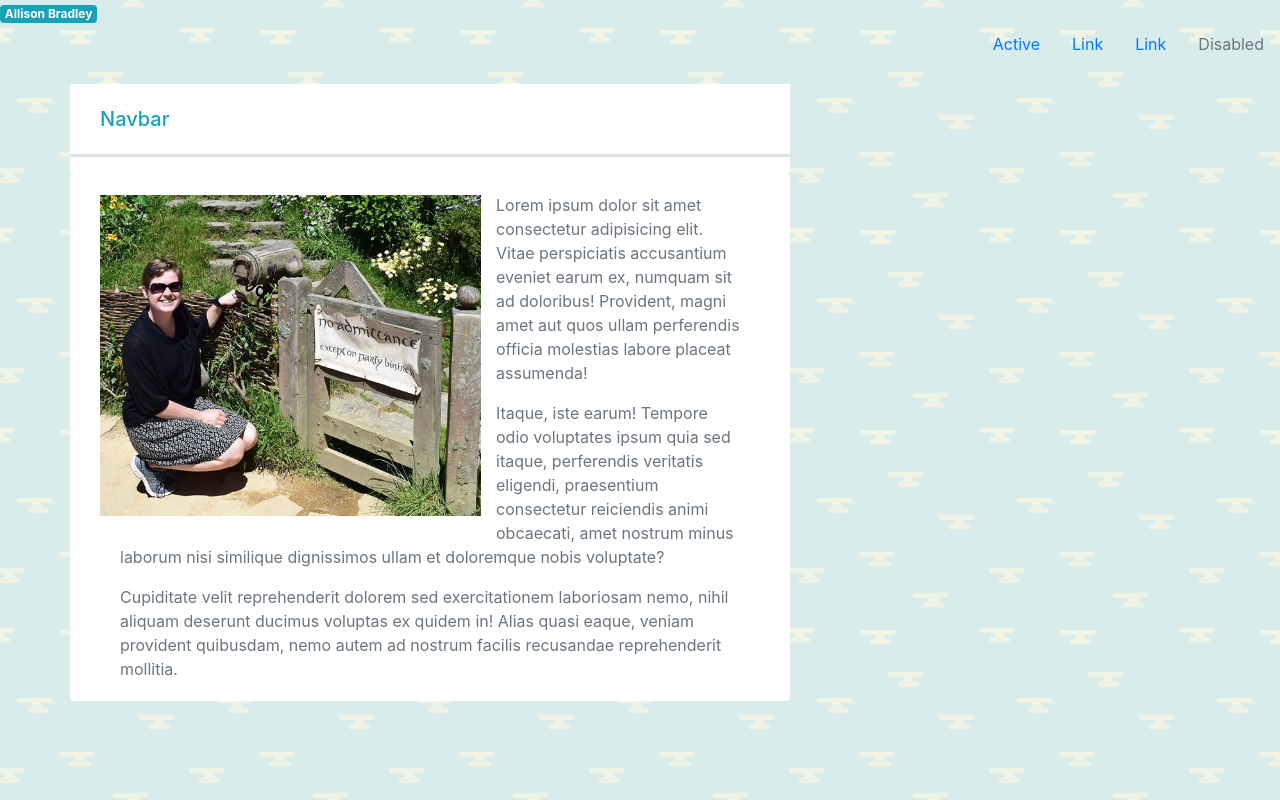
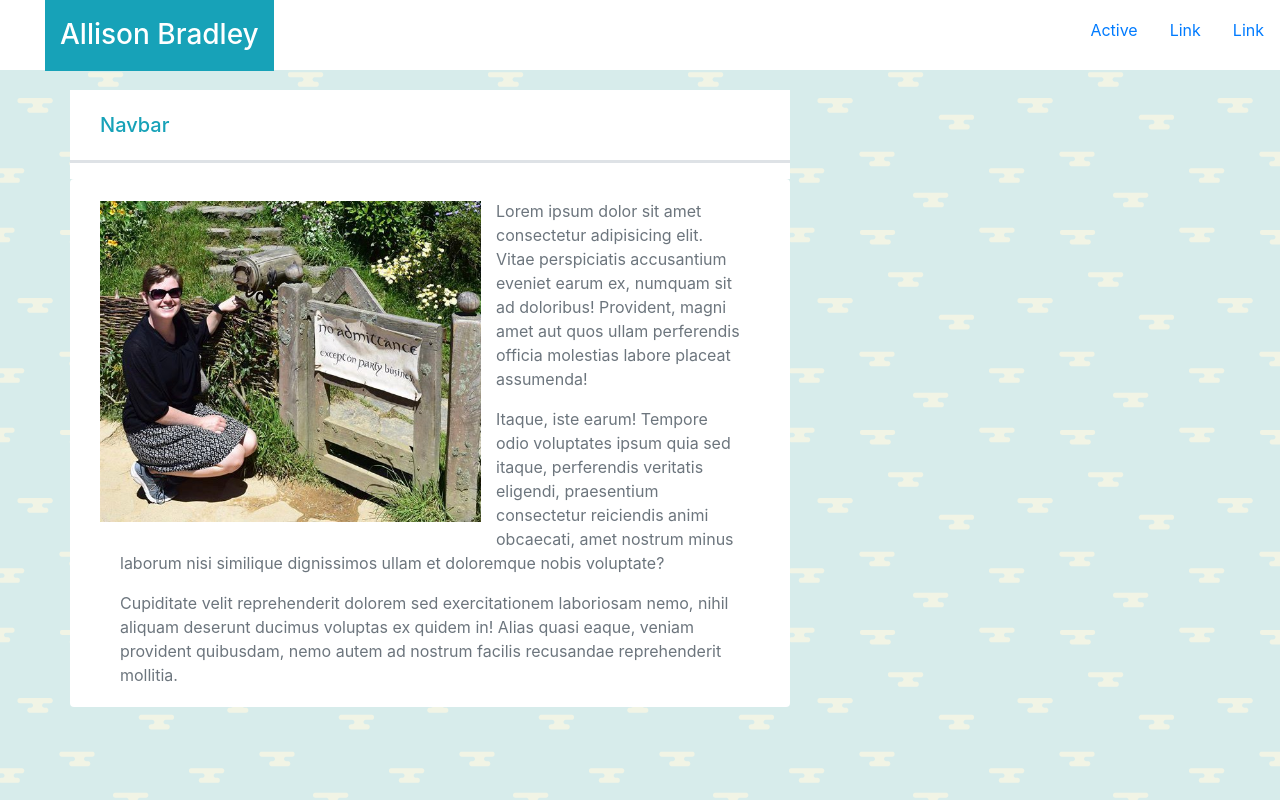
Before and after one commit to BestBroBradley/unit-two-homework, a plain HTML site: page index.html in a window 1280 px wide. Drawn offline with nearby package versions, Linux system fonts and the light colour scheme.

Commit message:
Worked on header

```diff
--- a/index.html
+++ b/index.html
@@ -1,19 +1,22 @@
 <!DOCTYPE html>
 <html lang="en">
+
 <head>
   <meta charset="UTF-8">
   <meta name="viewport" content="width=device-width, initial-scale=1.0">
   <meta http-equiv="X-UA-Compatible" content="ie=edge">
   <title>My Profile</title>
-    <link rel="stylesheet" href="https://stackpath.bootstrapcdn.com/bootstrap/4.4.1/css/bootstrap.min.css" integrity="sha384-Vkoo8x4CGsO3+Hhxv8T/Q5PaXtkKtu6ug5TOeNV6gBiFeWPGFN9MuhOf23Q9Ifjh" crossorigin="anonymous">
+  <link rel="stylesheet" href="https://stackpath.bootstrapcdn.com/bootstrap/4.4.1/css/bootstrap.min.css"
+    integrity="sha384-Vkoo8x4CGsO3+Hhxv8T/Q5PaXtkKtu6ug5TOeNV6gBiFeWPGFN9MuhOf23Q9Ifjh" crossorigin="anonymous">
   <link rel="stylesheet" href="style.css">
 
 </head>
+
 <body>
 
-    <header>
-        <a href="#" class="badge badge-info">Allison Bradley</a>
-        <ul class="nav justify-content-end">
+    <div class="clearfix header">
+      <h3 class="float left btn-info">Allison Bradley</h3>
+      <ul class="nav justify-content-end float-right">
         <li class="nav-item">
           <a class="nav-link active" href="#">Active</a>
         </li>
@@ -23,11 +26,8 @@
         <li class="nav-item">
           <a class="nav-link" href="#">Link</a>
         </li>
-                <li class="nav-item">
-                  <a class="nav-link disabled" href="#" tabindex="-1" aria-disabled="true">Disabled</a>
-                </li>
       </ul>
-    </header>
+    </div>
 
   <div class="container">
 
@@ -42,15 +42,21 @@
               <span class="navbar-brand mb-0 h1 text-info">Navbar</span>
             </nav>
           </div>
-                    <div class="border-top float-left"  style="max-width: 720px;"></div>
+          <div class="border-top float-left" style="max-width: 720px;"></div>
           <div class="card mb-3 border-0 main-content float-left" style="max-width: 720px;">
             <div class="row no-gutters">
               <div class="col-md-12">
                 <img src="assets/profile-photo.jpeg" class="card-img float-left" alt="Photo of the author at Hobbiton">
                 <div class="card-body text-secondary">
-                                    <p class="card-text">Lorem ipsum dolor sit amet consectetur adipisicing elit. Vitae perspiciatis accusantium eveniet earum ex, numquam sit ad doloribus! Provident, magni amet aut quos ullam perferendis officia molestias labore placeat assumenda!</p>
-                                    <p class="card-text">Itaque, iste earum! Tempore odio voluptates ipsum quia sed itaque, perferendis veritatis eligendi, praesentium consectetur reiciendis animi obcaecati, amet nostrum minus laborum nisi similique dignissimos ullam et doloremque nobis voluptate?</p>
-                                    <p class="card-text">Cupiditate velit reprehenderit dolorem sed exercitationem laboriosam nemo, nihil aliquam deserunt ducimus voluptas ex quidem in! Alias quasi eaque, veniam provident quibusdam, nemo autem ad nostrum facilis recusandae reprehenderit mollitia.</p>
+                  <p class="card-text">Lorem ipsum dolor sit amet consectetur adipisicing elit. Vitae perspiciatis
+                    accusantium eveniet earum ex, numquam sit ad doloribus! Provident, magni amet aut quos ullam
+                    perferendis officia molestias labore placeat assumenda!</p>
+                  <p class="card-text">Itaque, iste earum! Tempore odio voluptates ipsum quia sed itaque, perferendis
+                    veritatis eligendi, praesentium consectetur reiciendis animi obcaecati, amet nostrum minus laborum
+                    nisi similique dignissimos ullam et doloremque nobis voluptate?</p>
+                  <p class="card-text">Cupiditate velit reprehenderit dolorem sed exercitationem laboriosam nemo, nihil
+                    aliquam deserunt ducimus voluptas ex quidem in! Alias quasi eaque, veniam provident quibusdam, nemo
+                    autem ad nostrum facilis recusandae reprehenderit mollitia.</p>
                 </div>
               </div>
             </div>
@@ -66,4 +72,5 @@
   </footer>
 
 </body>
+
 </html>
--- a/style.css
+++ b/style.css
@@ -16,8 +16,25 @@ body {
     max-width: 60%;
 }
 
+h3 {
+    position: absolute;
+    left: 45px;
+    top: 0;
+    padding: 18px 15px 19px;
+}
+
+.header {
+    position: relative;
+}
+
 .main-content {
     padding: 0px 30px;
+}
+
+.nav {
+    background: white;
+    padding: 10px 0 20px 0;
+    width: 100%;
 }
 
 .navbar {
```
Lines whose indentation alone changed are shown as unchanged.
